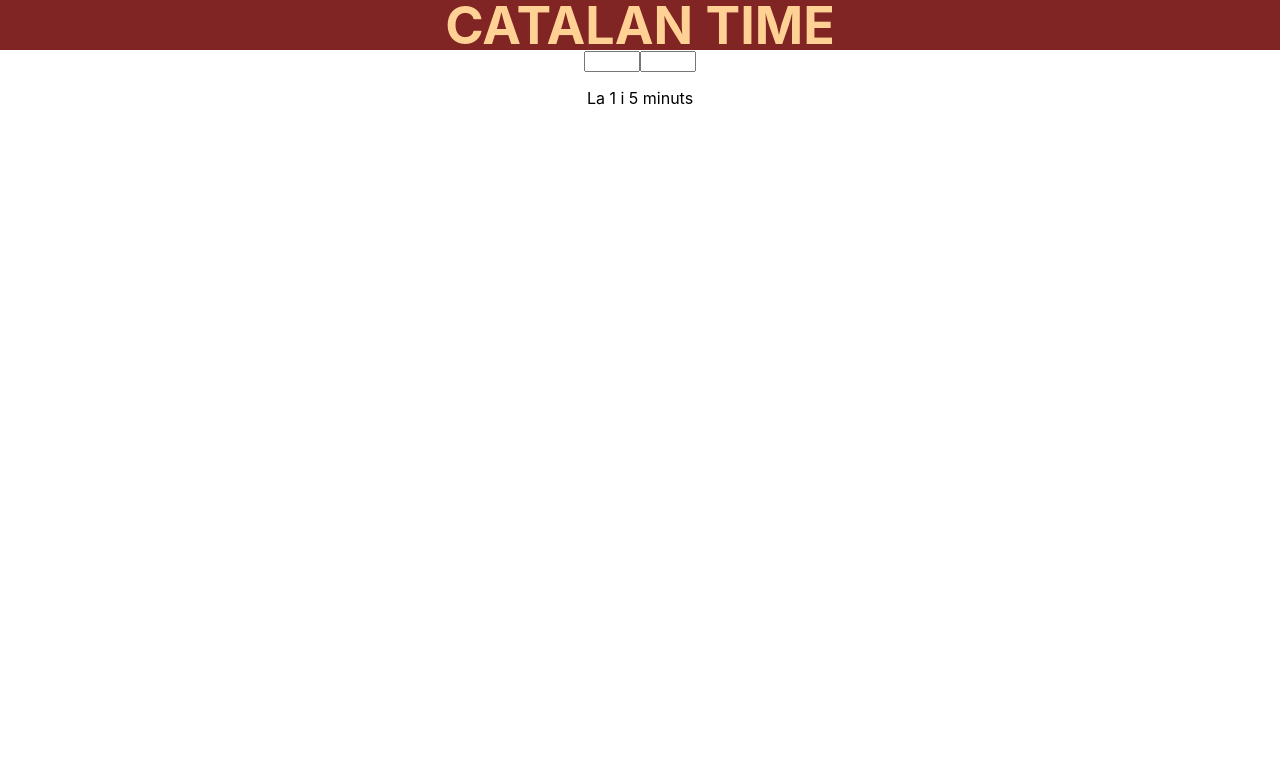
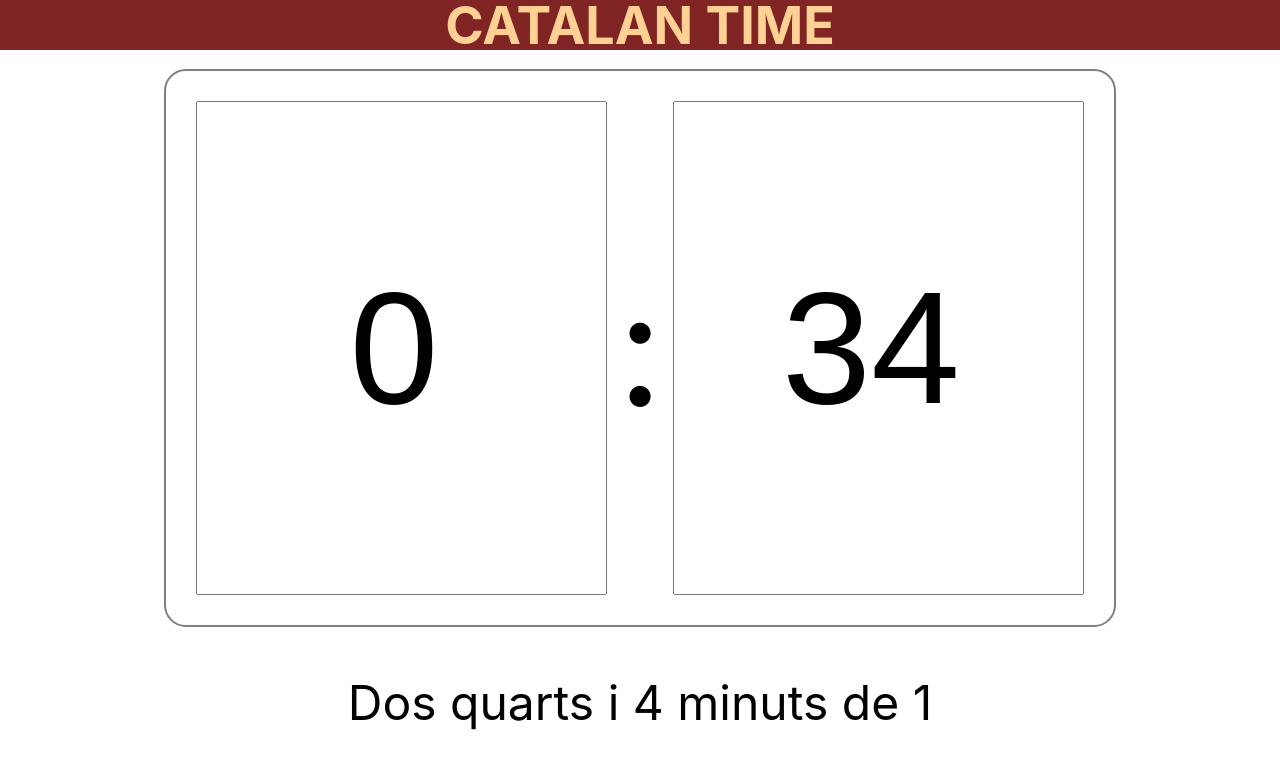
Before and after one commit to ulldecorb/catalan-time, a React (Create React App) app in the folder catalan-time/: page / in a window 1280 px wide. Shown: the top 768 px of the page. Built offline with nearby package versions, Linux system fonts and the light colour scheme; the HTML template or start-up script is replaced by a standard one.

Commit message:
Connect props to Converter component

```diff
--- a/catalan-time/src/App.js
+++ b/catalan-time/src/App.js
@@ -1,15 +1,26 @@
-import React from 'react';
+import React, { useEffect, useState } from 'react';
 import './App.css';
 import Converter from './components/converter';
 
 function App() {
-  const actualDate = {minutes: 0, hour: 2}
+  const [ initialDate, setInitialDate ] = useState('')
+
+  const setDate = () => {
+    const hour = new Date().getHours();
+    const minute = new Date().getMinutes();
+    setInitialDate({ hour, minute});
+  }
+
+  useEffect(() => {
+    setDate()
+  },[])
+
   return (
     <div className="App">
       <header className="App__header">
         <h1 className='App__title'>CATALAN TIME</h1>
       </header>
-      <Converter actualDate={{actualDate}} />
+      <Converter initialDate={initialDate} />
     </div>
   );
 }
--- /dev/null
+++ b/catalan-time/src/components/converter/converter.css
@@ -0,0 +1,43 @@
+.converter {
+  height: calc(100vh - 50px);
+  display: -webkit-box;
+  display: -ms-flexbox;
+  display: flex;
+  -webkit-box-orient: vertical;
+  -webkit-box-direction: normal;
+      -ms-flex-direction: column;
+          flex-direction: column;
+  -webkit-box-pack: center;
+      -ms-flex-pack: center;
+          justify-content: center;
+  -webkit-box-align: center;
+      -ms-flex-align: center;
+          align-items: center;
+}
+
+.converter__input {
+  padding: 20px;
+  display: -webkit-box;
+  display: -ms-flexbox;
+  display: flex;
+  outline: 2px solid grey;
+  border-radius: 20px;
+  font-size: 20vmin;
+}
+
+.converter__input .input__hour {
+  font-size: 20vmin;
+  text-align: center;
+  margin: 10px;
+}
+
+.converter__input .input__minute {
+  text-align: center;
+  font-size: 20vmin;
+  margin: 10px;
+}
+
+.converter__result .result__text {
+  font-size: 3rem;
+}
+/*# sourceMappingURL=converter.css.map */
--- /dev/null
+++ b/catalan-time/src/components/converter/converter.scss
@@ -0,0 +1,38 @@
+.converter {
+    height: calc(100vh - 50px);
+    display: flex;
+    flex-direction: column;
+    justify-content: center;
+    align-items: center;
+
+    &__input {
+        padding: 20px;
+        display: flex;
+        outline: 2px solid grey;
+        border-radius: 20px;
+        font-size: 20vmin;
+
+        .input {
+
+            &__hour {
+                font-size: 20vmin;
+                text-align: center;
+                margin: 10px;
+            }
+
+            &__minute {
+                text-align: center;
+                font-size: 20vmin;
+                margin: 10px;
+            }
+        }
+    }
+
+    &__result {
+        .result {
+            &__text {
+                font-size: 3rem;
+            }
+        }
+    }
+}
--- a/catalan-time/src/components/converter/index.jsx
+++ b/catalan-time/src/components/converter/index.jsx
@@ -1,33 +1,39 @@
-import React, { useState} from 'react';
-import { useEffect } from 'react';
+import React, { useState, useEffect } from 'react';
+import PropTypes from 'prop-types';
 import { dateConverter } from '../../service';
+import './converter.css';
 
-// export function Converter ({actualDate}) {
-export function Converter () {
+export function Converter ({initialDate}) {
     const [hour, setHour] = useState(1);
-    const [minute, setMinute] = useState(5);
-    const [ date, setDate ] = useState('');
+    const [minute, setMinute] = useState(1);
+    const [ date, setDate ] = useState(initialDate);
+
+    console.log('date: ',date)
 
     useEffect (() => {
-        setDate({minute : minute, hour: hour})
-    }, [hour, minute])
+        setHour(initialDate.hour);
+        setMinute(initialDate.minute);
+    }, [initialDate])
+
+    useEffect (() => {
+        setDate({minute , hour})
+    }, [hour, minute]);
 
     const hourHandler = (e) => {
         e.preventDefault();
-
         setHour(parseInt(e.target.value, 10));
     }
     const minuteHandler = (e) => {
         e.preventDefault();
-
         setMinute(parseInt(e.target.value, 10));
     }
 
     return (
         <main className='converter'>
             <section className='converter__input'>
-                <input type="number" name="handler-hour" id="handler-hour" max="12" min="1" onChange={(e) => hourHandler(e)} />
-                <input type="number" name="handler-minute" id="handler-minute" max="59" min="0" onChange={(e) => minuteHandler(e)} />
+                <input type="number" value={hour} className='input__hour' name="handler-hour" id="handler-hour" max="12" min="1" onChange={(e) => hourHandler(e)} />
+                <p>:</p>
+                <input type="number" value={minute} className='input__minute' name="handler-minute" id="handler-minute" max="59" min="0" onChange={(e) => minuteHandler(e)} />
             </section>
             <section className="converter__result">
                 <p className="result__text">{dateConverter(date)}</p>
@@ -36,4 +42,11 @@ export function Converter () {
     )
 }
 
+Converter.propTypes = {
+    initialDate: PropTypes.shape({
+        hour: PropTypes.number,
+        minute: PropTypes.number
+    })
+};
+
 export default Converter;
```
